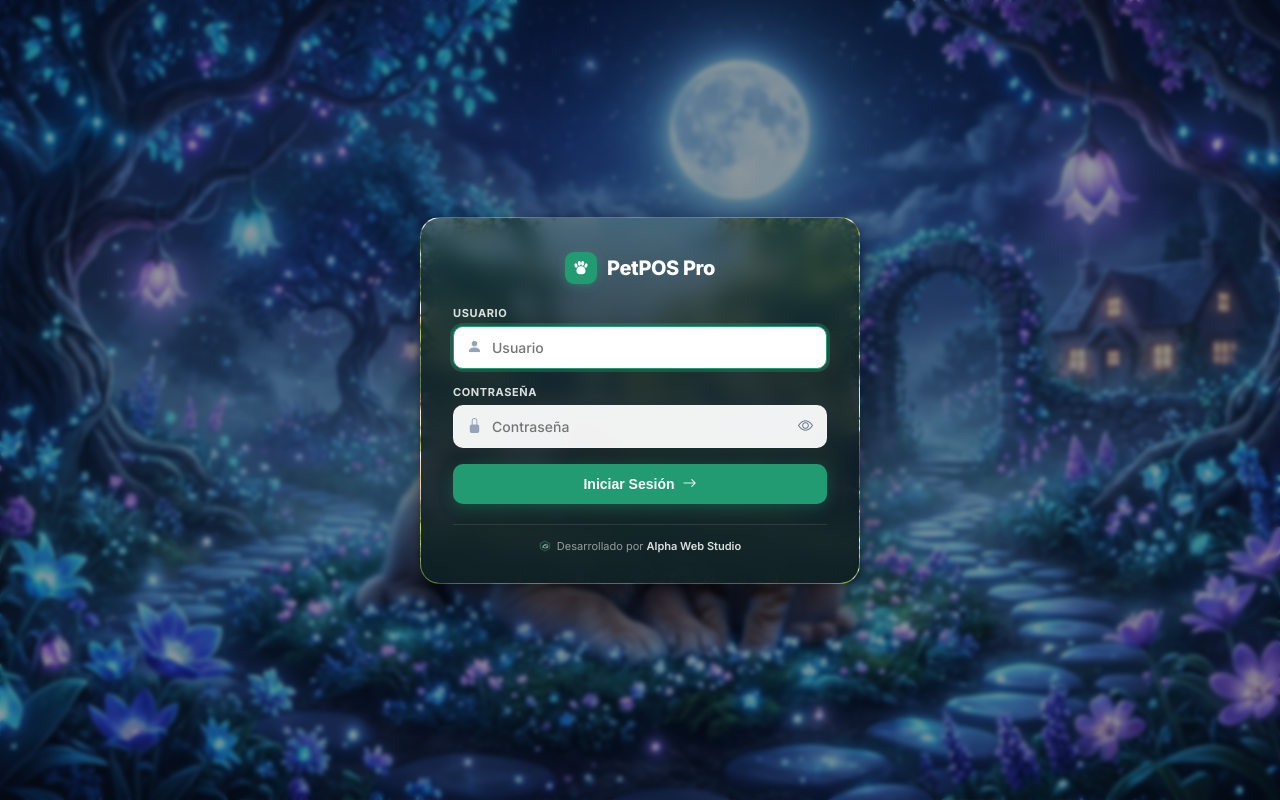
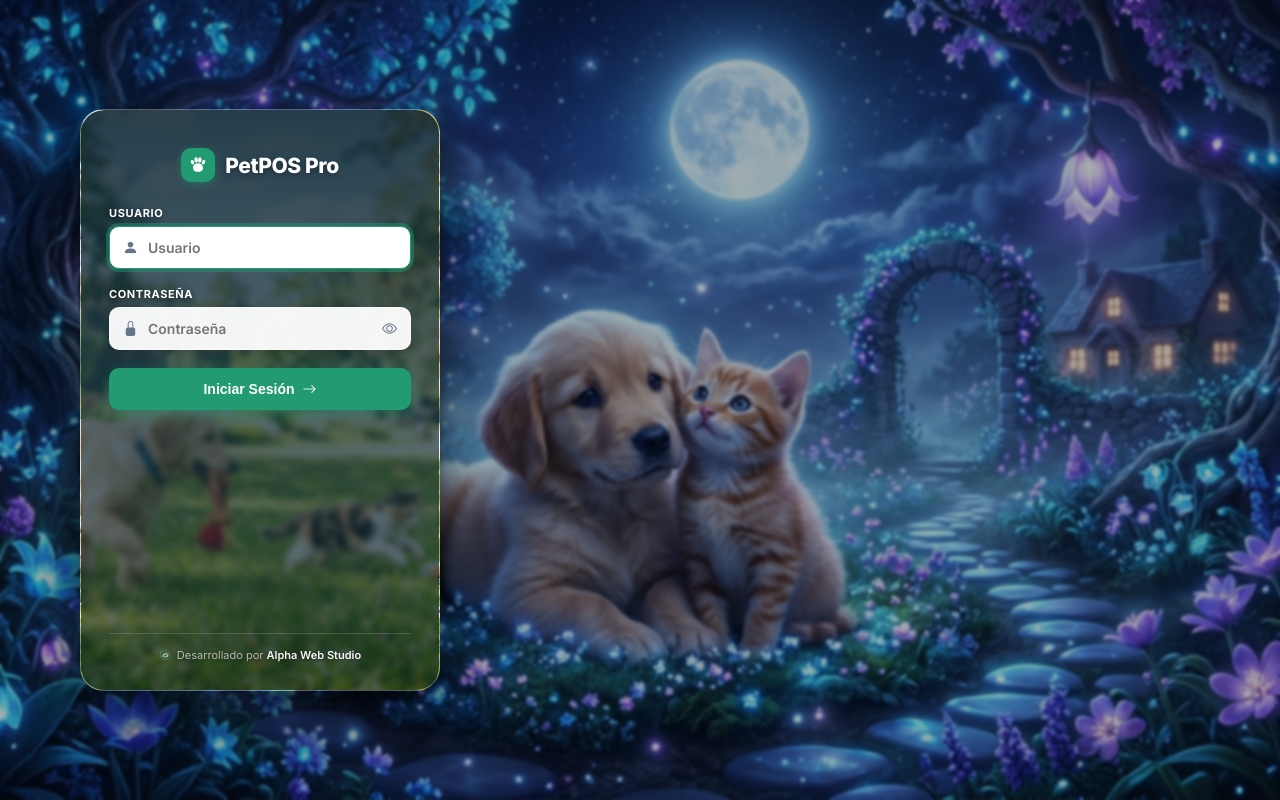
Before and after one commit to jorge06102022/veterinaria, a Django app: page /login/ in a window 1280 px wide. Run offline with Django 5.2, Linux system fonts and the light colour scheme.

Commit message:
style(login): Tarjeta a la izquierda, mas delgada y alta con login 2 de fondo y campos superpuestos

```diff
--- a/pos_app/templates/base/login.html
+++ b/pos_app/templates/base/login.html
@@ -21,76 +21,82 @@
   body {
     min-height: 100vh;
     font-family: 'Inter', -apple-system, BlinkMacSystemFont, "Segoe UI", Roboto, sans-serif;
-    /* login 1: Fondo de toda la pantalla (100% viewport) */
+    /* login 1: Fondo de pantalla completa */
     background: url("{% static 'img/login_1.jpg' %}") center center / cover no-repeat fixed;
     display: flex;
     align-items: center;
-    justify-content: center;
-    padding: 20px;
+    justify-content: flex-start; /* Tarjeta alineada a la izquierda */
+    padding: 30px 0 30px 80px;  /* Margen amplio a la izquierda */
     position: relative;
     overflow-x: hidden;
   }
 
-  /* Capa de contraste cinematográfica suave */
+  /* Capa de contraste ambiental suave para destacar el fondo */
   body::before {
     content: '';
     position: fixed;
     inset: 0;
-    background: rgba(10, 20, 36, 0.45);
-    backdrop-filter: blur(2px);
+    background: rgba(10, 20, 36, 0.35);
+    backdrop-filter: blur(1.5px);
     z-index: 1;
     pointer-events: none;
   }
 
-  /* ── TARJETA COMPACTA BASADA EN LOGIN 2 ── */
-  .login-card-compact {
+  /* ── TARJETA DE LOGIN: MÁS DELGADA, MÁS ALTA, ALINEADA A LA IZQUIERDA ── */
+  .login-card-left {
     position: relative;
     z-index: 2;
-    width: 100%;
-    max-width: 440px;
-    background: url("{% static 'img/login_2.jpg' %}") center top / cover no-repeat;
-    border-radius: 20px;
-    box-shadow: 0 20px 50px rgba(0, 0, 0, 0.5), 0 2px 10px rgba(0, 0, 0, 0.25);
+    width: 360px;               /* Más delgada */
+    min-height: 580px;          /* Más alta */
+    /* login 2: Fondo de la tarjeta */
+    background: url("{% static 'img/login_2.jpg' %}") center center / cover no-repeat;
+    border-radius: 24px;
+    box-shadow: 0 24px 60px rgba(0, 0, 0, 0.55), 0 4px 16px rgba(0, 0, 0, 0.3);
     overflow: hidden;
-    border: 1px solid rgba(255, 255, 255, 0.25);
-    animation: fadeIn 0.3s ease-out;
-  }
-
-  @keyframes fadeIn {
-    from { opacity: 0; transform: translateY(10px) scale(0.98); }
-    to { opacity: 1; transform: translateY(0) scale(1); }
-  }
-
-  /* Capa interna semi-translúcida para garantizar legibilidad de campos sin tapar la tarjeta */
-  .card-inner-glass {
-    width: 100%;
-    height: 100%;
-    background: linear-gradient(180deg, rgba(23, 59, 77, 0.72) 0%, rgba(15, 35, 46, 0.88) 40%, rgba(12, 28, 38, 0.94) 100%);
-    backdrop-filter: blur(10px);
-    padding: 34px 32px 30px;
+    border: 1px solid rgba(255, 255, 255, 0.3);
+    animation: slideInLeft 0.35s ease-out;
     display: flex;
     flex-direction: column;
   }
 
-  /* Logo e Isotipo Compactos */
+  @keyframes slideInLeft {
+    from { opacity: 0; transform: translateX(-30px); }
+    to { opacity: 1; transform: translateX(0); }
+  }
+
+  /* Capa superpuesta sobre login 2 para que los campos colocados encima tengan perfecta legibilidad */
+  .card-inner-overlay {
+    width: 100%;
+    height: 100%;
+    min-height: 580px;
+    /* Degradado sutil para dejar ver la imagen de las mascotas abajo mientras los campos arriba son nítidos */
+    background: linear-gradient(180deg, rgba(16, 40, 52, 0.88) 0%, rgba(20, 50, 65, 0.72) 50%, rgba(12, 28, 38, 0.6) 100%);
+    backdrop-filter: blur(3px);
+    padding: 38px 28px 28px;
+    display: flex;
+    flex-direction: column;
+    justify-content: space-between;
+  }
+
+  /* Logo compacto en la parte superior */
   .brand-header {
     display: flex;
     align-items: center;
     justify-content: center;
     gap: 10px;
-    margin-bottom: 22px;
+    margin-bottom: 24px;
   }
 
   .brand-icon {
-    width: 32px;
-    height: 32px;
+    width: 34px;
+    height: 34px;
     background: var(--brand-emerald);
-    border-radius: 9px;
+    border-radius: 10px;
     display: flex;
     align-items: center;
     justify-content: center;
     padding: 6px;
-    box-shadow: 0 2px 8px rgba(35, 155, 114, 0.4);
+    box-shadow: 0 2px 8px rgba(35, 155, 114, 0.45);
   }
 
   .brand-icon img {
@@ -100,16 +106,17 @@
   }
 
   .brand-title {
-    font-size: 20px;
+    font-size: 21px;
     font-weight: 800;
     color: #FFFFFF;
     letter-spacing: -0.4px;
+    text-shadow: 0 2px 6px rgba(0, 0, 0, 0.4);
   }
 
   /* Alerta de Error */
   .error-alert {
-    background: rgba(220, 38, 38, 0.18);
-    border: 1px solid rgba(248, 113, 113, 0.4);
+    background: rgba(220, 38, 38, 0.25);
+    border: 1px solid rgba(248, 113, 113, 0.5);
     color: #FECACA;
     padding: 9px 12px;
     border-radius: 8px;
@@ -118,21 +125,23 @@
     align-items: center;
     gap: 8px;
     margin-bottom: 16px;
+    backdrop-filter: blur(4px);
   }
 
-  /* Campos del Formulario */
+  /* ── CAMPOS DE USUARIO Y CONTRASEÑA ARRIBA DE LA IMAGEN ── */
   .input-group-custom {
-    margin-bottom: 16px;
+    margin-bottom: 18px;
   }
 
   .input-label {
     display: block;
     font-size: 11px;
     font-weight: 700;
-    color: rgba(255, 255, 255, 0.85);
+    color: #FFFFFF;
     margin-bottom: 6px;
     text-transform: uppercase;
     letter-spacing: 0.6px;
+    text-shadow: 0 1px 4px rgba(0, 0, 0, 0.5);
   }
 
   .input-box {
@@ -144,7 +153,7 @@
   .input-box .prefix-icon {
     position: absolute;
     left: 14px;
-    color: #94A3B8;
+    color: #64748B;
     font-size: 15px;
     pointer-events: none;
   }
@@ -154,11 +163,12 @@
     padding: 12px 38px 12px 38px;
     font-size: 14px;
     font-family: inherit;
-    border: 1px solid rgba(255, 255, 255, 0.2);
+    border: 1px solid rgba(255, 255, 255, 0.35);
     border-radius: 10px;
-    background: rgba(255, 255, 255, 0.94);
+    background: rgba(255, 255, 255, 0.95);
     color: #173B4D;
-    font-weight: 500;
+    font-weight: 600;
+    box-shadow: 0 2px 8px rgba(0, 0, 0, 0.15);
     transition: all 0.2s;
   }
 
@@ -166,7 +176,7 @@
     outline: none;
     background: #FFFFFF;
     border-color: var(--brand-emerald);
-    box-shadow: 0 0 0 3px rgba(35, 155, 114, 0.35);
+    box-shadow: 0 0 0 3px rgba(35, 155, 114, 0.45);
   }
 
   .input-box .toggle-pwd {
@@ -185,7 +195,7 @@
   /* Botón de Inicio de Sesión */
   .btn-submit {
     width: 100%;
-    padding: 12px;
+    padding: 13px;
     background: var(--brand-emerald);
     color: #FFFFFF;
     border: none;
@@ -198,13 +208,13 @@
     justify-content: center;
     gap: 8px;
     margin-top: 10px;
-    box-shadow: 0 4px 14px rgba(35, 155, 114, 0.35);
+    box-shadow: 0 4px 16px rgba(35, 155, 114, 0.45);
     transition: all 0.2s;
   }
 
   .btn-submit:hover {
     background: var(--brand-emerald-hover);
-    box-shadow: 0 6px 18px rgba(35, 155, 114, 0.45);
+    box-shadow: 0 6px 20px rgba(35, 155, 114, 0.55);
     transform: translateY(-1px);
   }
 
@@ -216,30 +226,45 @@
   .signature-compact {
     margin-top: 20px;
     padding-top: 14px;
-    border-top: 1px solid rgba(255, 255, 255, 0.1);
+    border-top: 1px solid rgba(255, 255, 255, 0.15);
     display: flex;
     align-items: center;
     justify-content: center;
     gap: 6px;
     font-size: 11px;
-    color: rgba(255, 255, 255, 0.55);
+    color: rgba(255, 255, 255, 0.65);
+    text-shadow: 0 1px 3px rgba(0, 0, 0, 0.4);
   }
 
   .signature-compact strong {
-    color: rgba(255, 255, 255, 0.85);
+    color: rgba(255, 255, 255, 0.95);
     font-weight: 600;
   }
 
-  @media (max-width: 480px) {
-    .login-card-compact { max-width: 100%; }
-    .card-inner-glass { padding: 28px 22px 24px; }
+  /* Responsive: En pantallas pequeñas se centra con margen normal */
+  @media (max-width: 768px) {
+    body {
+      justify-content: center;
+      padding: 20px;
+    }
+    .login-card-left {
+      width: 100%;
+      max-width: 360px;
+      min-height: 540px;
+    }
+    .card-inner-overlay {
+      min-height: 540px;
+      padding: 30px 22px 24px;
+    }
   }
 </style>
 </head>
 <body>
 
-<div class="login-card-compact">
-  <div class="card-inner-glass">
+<!-- Tarjeta de Login a la izquierda, más alta y más delgada con login 2 de fondo -->
+<div class="login-card-left">
+  <div class="card-inner-overlay">
+    <div>
       <!-- Logotipo compacto PetPOS Pro -->
       <div class="brand-header">
         <div class="brand-icon">
@@ -248,7 +273,7 @@
         <div class="brand-title">PetPOS Pro</div>
       </div>
 
-    <!-- Mensaje de Error en caso de credenciales incorrectas -->
+      <!-- Alerta de Error si las credenciales fallan -->
       {% if form.errors %}
       <div class="error-alert">
         <i class="bi bi-exclamation-triangle-fill"></i>
@@ -256,7 +281,7 @@
       </div>
       {% endif %}
 
-    <!-- Formulario de Acceso Funcional -->
+      <!-- Campos de acceso arriba de la imagen de fondo -->
       <form method="post" id="loginForm">
         {% csrf_token %}
 
@@ -282,10 +307,11 @@
           <i class="bi bi-arrow-right"></i>
         </button>
       </form>
+    </div>
 
     <!-- Firma discreta Alpha Web Studio -->
     <div class="signature-compact">
-      <img src="{% static 'img/alpha-logo.svg' %}" alt="Alpha Web Studio" width="12" height="12" style="opacity: 0.7;">
+      <img src="{% static 'img/alpha-logo.svg' %}" alt="Alpha Web Studio" width="12" height="12" style="opacity: 0.85;">
       <span>Desarrollado por <strong>Alpha Web Studio</strong></span>
     </div>
   </div>
@@ -302,7 +328,7 @@
     pwdToggle.className = isPassword ? 'bi bi-eye-slash toggle-pwd' : 'bi bi-eye toggle-pwd';
   });
 
-  // Indicador de carga en envío de credenciales
+  // Indicador de carga al enviar credenciales
   document.getElementById('loginForm').addEventListener('submit', () => {
     const btn = document.getElementById('btnSubmit');
     btn.disabled = true;
```
Lines whose indentation alone changed are shown as unchanged.
